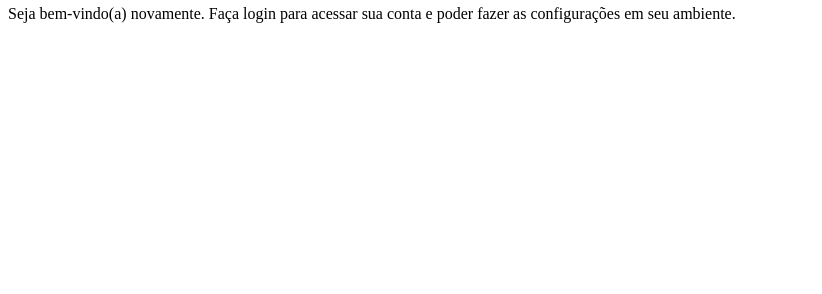
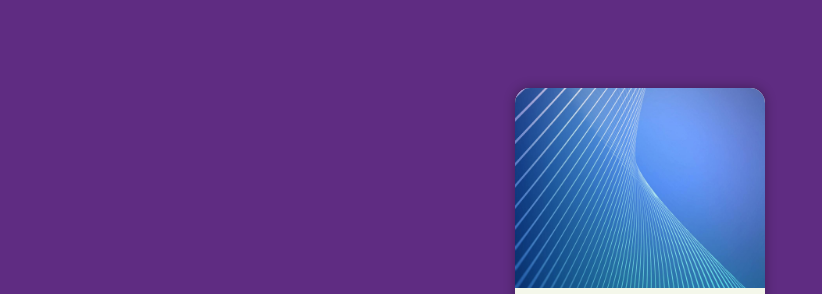
Before and after one commit to Neh-Santos/projeto-login, a plain HTML site: page index.html in a window 1280 px wide. Shown: the part 62-356 px from the top of the page, without its empty margins (0-822 px from the left). Drawn offline with Linux system fonts and the light colour scheme.

Commit message:
Atualizado

```diff
--- a/estilo/style.css
+++ b/estilo/style.css
@@ -5,3 +5,53 @@
     Verde: #49a09d
     Lilás: #5f2c82
 */
+
+/* Estilo global */
+*{
+    margin: 0px;
+    padding: 0px;
+    box-sizing: border-box;
+    font-family: system-ui, -apple-system, BlinkMacSystemFont, 'Segoe UI', Roboto, Oxygen, Ubuntu, Cantarell, 'Open Sans', 'Helvetica Neue', sans-serif;
+}
+
+html, body{
+    width: 100vw;
+    height: 100vh;
+    background-color: #5f2c82;
+}
+
+/* Estilo do corpo */
+main{
+    width: 100vw;
+    height: 100vh;
+    position: relative;
+}
+
+/* Estilo do conteúdo */
+section#login{
+    width: 250px;
+    height: 500px;
+    border-radius: 15px;
+    background-color: #f4f7ea;
+    box-shadow: 0px 0px 12px #00000052;
+
+    top: 50%;
+    left: 50%;
+    overflow: hidden;
+    position: absolute;
+    transform: translate(-50%, -50%);
+}
+
+section#login > div#imagem{
+    height: 200px;
+    display: block;
+    background-size: cover;
+    background-repeat: no-repeat;
+    background-position: center center;
+    background-image: url(../imagens/pexels-sean-whang-25006-804269.jpg);
+}
+
+section#login > div#formulario{
+    padding: 12px;
+    display: block;
+}
```
Also changed, not shown: index.html (+6 -2 lines).
